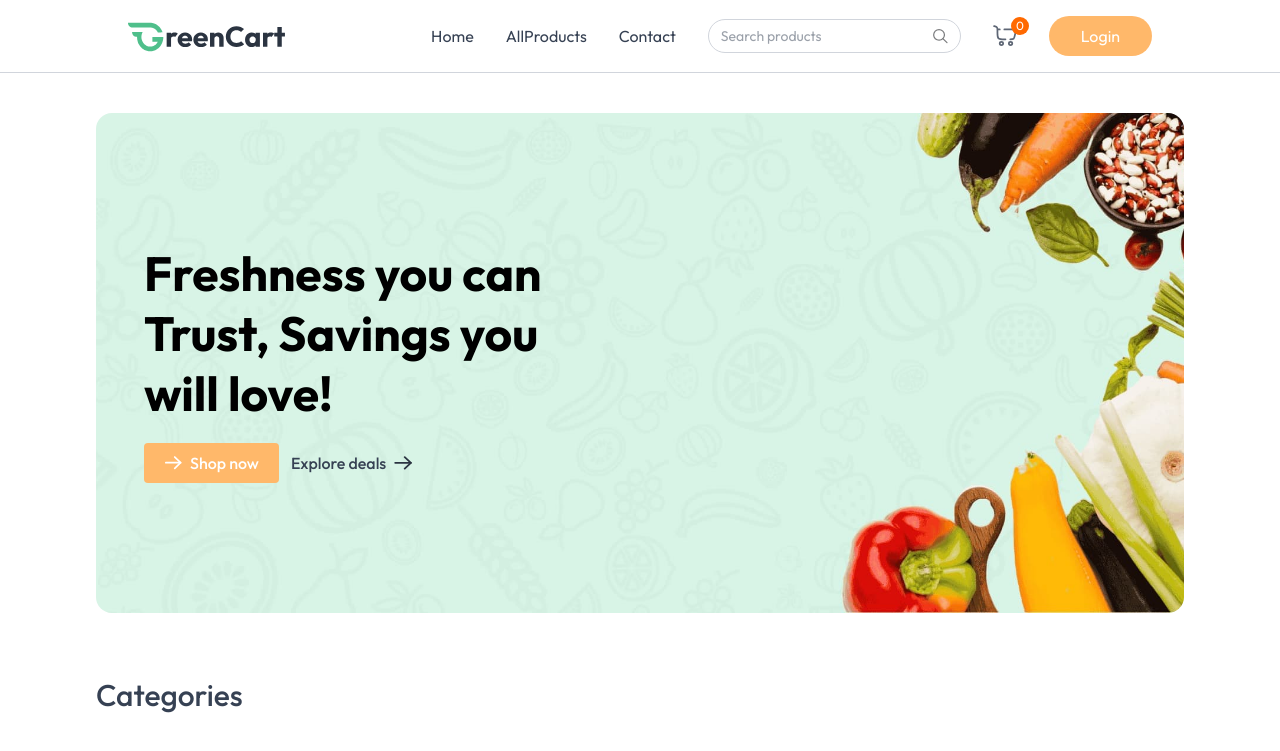
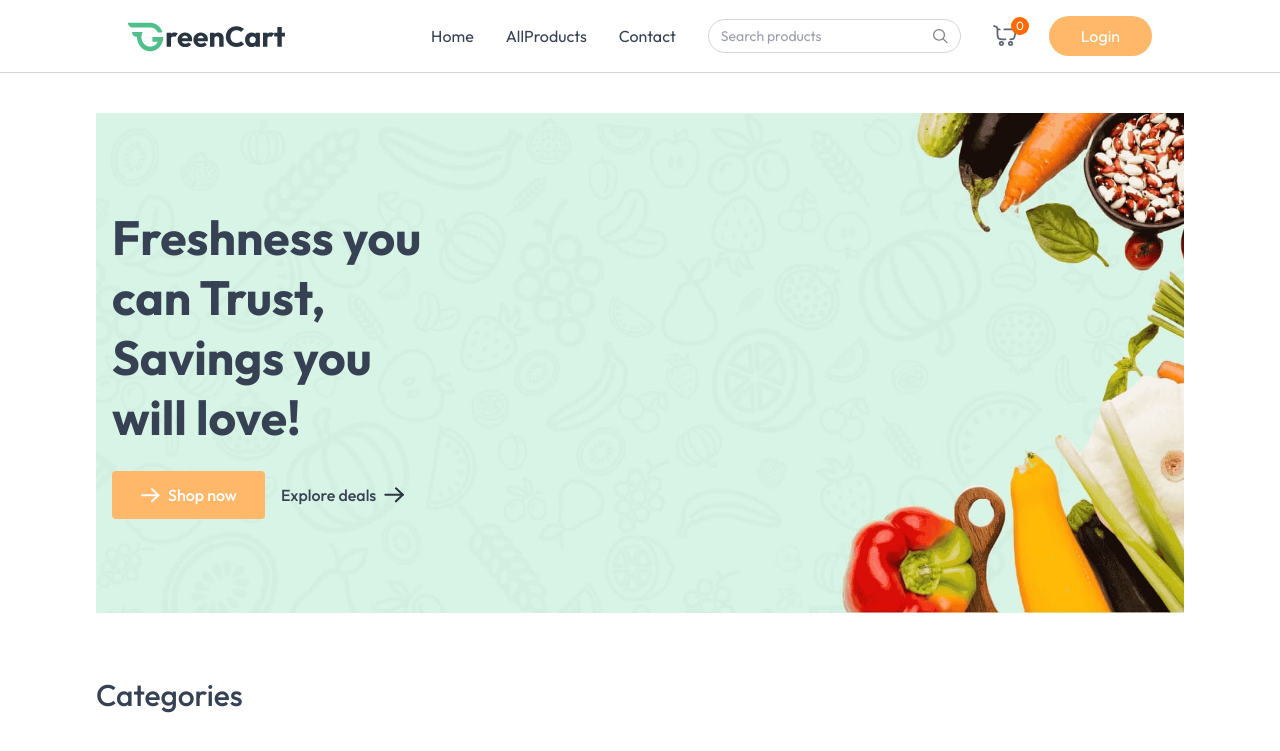
Before and after one commit to anjaliisingh12/Grocery-Mern-app, a React (Vite) app in the folder client/: page / in a window 1280 px wide. Shown: the top 751 px of the page. Built offline with nearby package versions, Linux system fonts and the light colour scheme; no server answers.

Commit message:
Update MainBanner.jsx

```diff
--- a/client/src/components/MainBanner.jsx
+++ b/client/src/components/MainBanner.jsx
@@ -4,20 +4,18 @@ import { assets } from '../assets/assets.js';
 
 const MainBanner = () => {
   return (
-    <div className="relative h-[260px] sm:h-[320px] md:h-[500px] overflow-hidden rounded-2xl">
+    <div className="relative h-[220px] sm:h-[300px] md:h-[500px] overflow-hidden">
 
       <picture>
-        {/* Mobile banner */}
         <source
           media="(max-width: 768px)"
           srcSet={assets.main_banner_bg_sm}
         />
 
-        {/* Desktop banner */}
         <img
           src={assets.main_banner_bg}
-          alt="Fresh grocery banner"
-          className="w-full h-full object-cover object-right md:object-center"
+          alt="banner"
+          className="w-full h-full object-cover object-center"
           width="1200"
           height="500"
           loading="eager"
@@ -26,25 +24,23 @@ const MainBanner = () => {
         />
       </picture>
 
-      {/* Content */}
-      <div className="absolute inset-0 flex flex-col justify-end md:justify-center px-5 md:px-12 pb-6 md:pb-0">
+      <div className="absolute inset-0 flex flex-col items-start justify-end md:justify-center pb-24 md:pb-0 px-4">
 
-        <h1 className="text-xl sm:text-3xl md:text-5xl font-bold leading-tight max-w-[220px] sm:max-w-md text-black">
-          Freshness you can Trust,
-          Savings you will love!
+        <h1 className="text-xl md:text-4xl lg:text-5xl font-bold leading-tight max-w-72 md:max-w-xs">
+          Freshness you can Trust, Savings you will love!
         </h1>
 
-        <div className="flex items-center gap-3 mt-5 flex-wrap">
+        <div className="flex items-center mt-6 font-medium">
 
           <Link
             to="/products"
-            className="flex items-center gap-2 py-2 px-5 bg-orange-300 hover:bg-orange-500 transition rounded text-white font-medium"
+            className="group flex items-center gap-2 py-3 px-7 text-white bg-orange-300 hover:bg-orange-500 transition rounded"
           >
             <img
               src={assets.white_arrow_icon}
               alt="arrow"
-              width="18"
-              height="18"
+              width="20"
+              height="20"
               loading="lazy"
             />
 
@@ -53,15 +49,15 @@ const MainBanner = () => {
 
           <Link
             to="/products"
-            className="flex items-center gap-2 font-medium"
+            className="group flex items-center gap-2 py-3 ml-4"
           >
             <span>Explore deals</span>
 
             <img
               src={assets.black_arrow_icon}
               alt="arrow"
-              width="18"
-              height="18"
+              width="20"
+              height="20"
               loading="lazy"
             />
           </Link>
```
